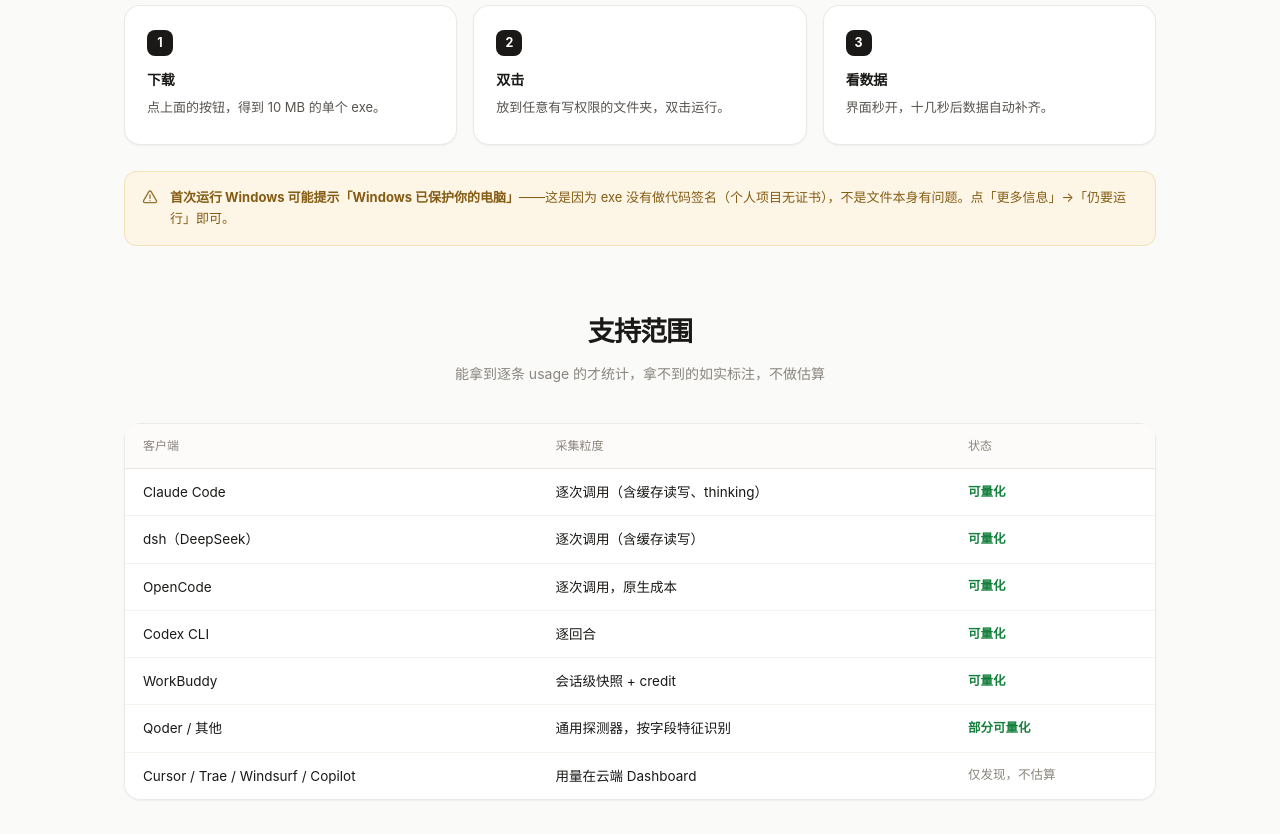
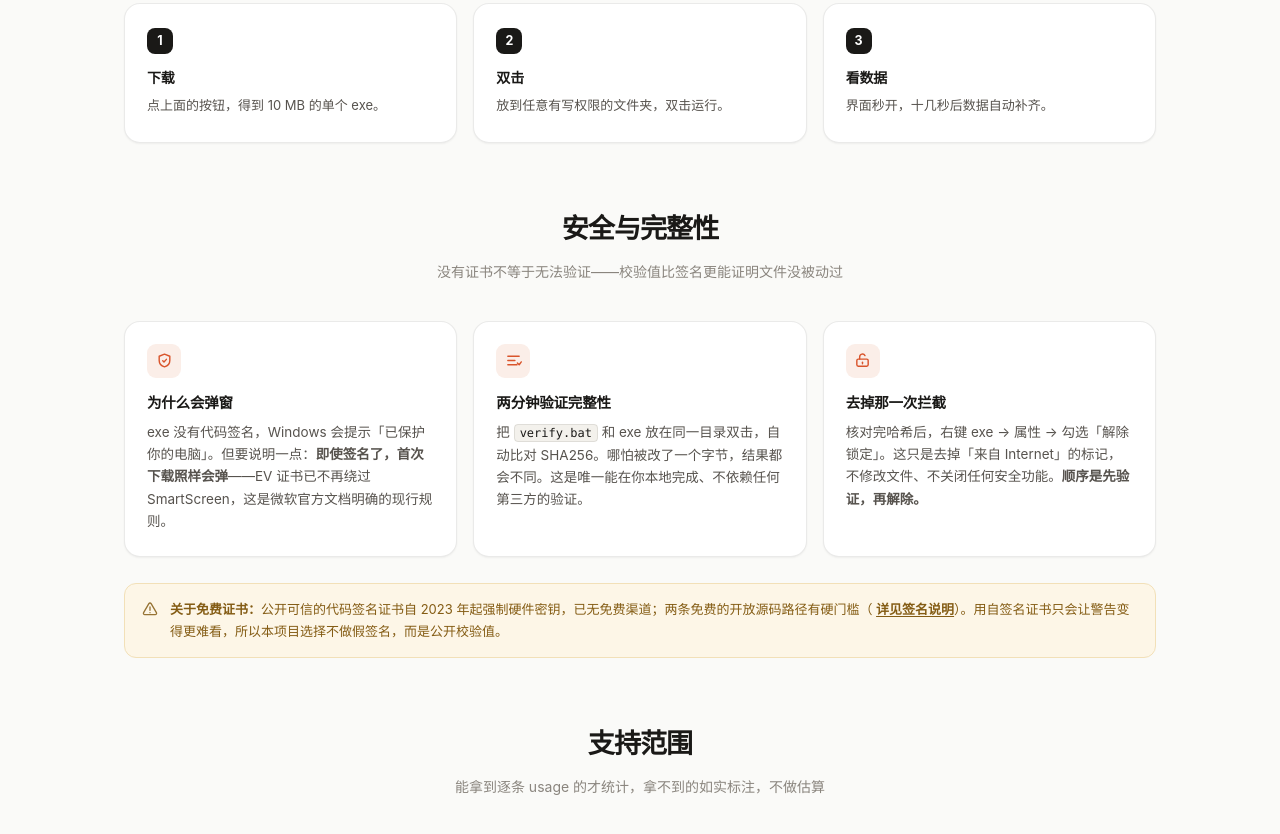
Before and after one commit to hhxpoint/tokenpanel, a plain HTML site: page docs/index.html in a window 1280 px wide. Shown: the part 1919-2753 px from the top of the page. Drawn offline with Linux system fonts and the light colour scheme; no server answers.

Commit message:
feat: 完整性校验与签名策略，降低未签名 exe 的信任摩擦
核实结论（微软官方文档）：EV 证书自 2023 年起不再绕过 SmartScreen，
OV/EV 首次下载一样弹窗，买证书无法解决该问题。可信代码签名证书也已
强制硬件密钥，公开渠道无免费证书。

因此改为把透明度做到位：
- 新增 SHA256SUMS.txt 与 verify.bat，双击即可比对哈希（已实测正常/篡改两种路径）
- 落地页新增「安全与完整性」三卡区块，说明弹窗成因、校验方法与解除锁定步骤
- 新增 docs/signing.md：签名现状、免费方案真实门槛、Code signing policy
- README 增加独立的代码签名策略章节，供 SignPath 等免费渠道申请使用
- build_exe.bat 构建后自动生成校验文件

```diff
--- a/docs/index.html
+++ b/docs/index.html
@@ -105,6 +105,9 @@
   .card .ic svg{width:17px;height:17px}
   .card h3{margin:0 0 6px;font-size:14.5px;font-weight:650;letter-spacing:-.2px}
   .card p{margin:0;font-size:13.5px;color:var(--text2);line-height:1.65}
+  .card code{font-family:ui-monospace,SFMono-Regular,Menlo,Consolas,monospace;font-size:12px;
+    background:#f3f1ec;border:1px solid var(--line);border-radius:4px;padding:1px 5px;
+    color:var(--text);white-space:nowrap}
 
   /* 步骤 */
   .steps{display:grid;grid-template-columns:repeat(3,1fr);gap:16px;counter-reset:s}
@@ -120,6 +123,7 @@
     border:1px solid #f2e0b8;border-radius:12px;padding:15px 17px;font-size:13px;
     color:#845c14;line-height:1.65;margin-top:26px}
   .note svg{width:16px;height:16px;flex:none;margin-top:2px;opacity:.85}
+  .note a{color:inherit;text-decoration:underline;text-underline-offset:2px;font-weight:600}
   .note b{font-weight:650}
 
   /* 支持矩阵 */
@@ -194,7 +198,9 @@
         下载 Windows 版
       </a>
       <div class="meta" id="meta"><b>v0.1.3</b> · 10.3 MB · Windows 10/11 x64</div>
-      <div class="alt">或者 <a href="https://github.com/hhxpoint/tokenpanel/releases">查看全部版本</a></div>
+      <div class="alt">或者 <a href="https://github.com/hhxpoint/tokenpanel/releases">查看全部版本</a>
+        · <a id="shaLink" href="https://github.com/hhxpoint/tokenpanel/releases/latest/download/SHA256SUMS.txt">SHA256 校验值</a>
+        · <a href="https://github.com/hhxpoint/tokenpanel/blob/main/docs/signing.md">签名说明</a></div>
     </div>
 
     <div class="shot r r4">
@@ -249,12 +255,60 @@
       <div class="step"><div class="n">3</div><b>看数据</b><span>界面秒开，十几秒后数据自动补齐。</span></div>
     </div>
 
+  </section>
+
+  <section style="padding-top:0">
+    <div class="sec-head">
+      <h2>安全与完整性</h2>
+      <p>没有证书不等于无法验证——校验值比签名更能证明文件没被动过</p>
+    </div>
+
+    <div class="cards">
+      <div class="card">
+        <div class="ic">
+          <svg viewBox="0 0 24 24" fill="none" stroke="currentColor" stroke-width="2"
+               stroke-linecap="round" stroke-linejoin="round">
+            <path d="M12 3 4.5 6v6c0 4.2 3.1 7.7 7.5 9 4.4-1.3 7.5-4.8 7.5-9V6L12 3Z"/>
+            <path d="M9.5 12.2 11.3 14l3.4-3.6"/>
+          </svg>
+        </div>
+        <h3>为什么会弹窗</h3>
+        <p>exe 没有代码签名，Windows 会提示「已保护你的电脑」。但要说明一点：<b>即使签名了，首次下载照样会弹</b>——EV 证书已不再绕过 SmartScreen，这是微软官方文档明确的现行规则。</p>
+      </div>
+
+      <div class="card">
+        <div class="ic">
+          <svg viewBox="0 0 24 24" fill="none" stroke="currentColor" stroke-width="2"
+               stroke-linecap="round" stroke-linejoin="round">
+            <path d="M4 6h16M4 12h10M4 18h13"/>
+            <path d="m17.5 15.5 2.5 2.5 3-4"/>
+          </svg>
+        </div>
+        <h3>两分钟验证完整性</h3>
+        <p>把 <code>verify.bat</code> 和 exe 放在同一目录双击，自动比对 SHA256。哪怕被改了一个字节，结果都会不同。这是唯一能在你本地完成、不依赖任何第三方的验证。</p>
+      </div>
+
+      <div class="card">
+        <div class="ic">
+          <svg viewBox="0 0 24 24" fill="none" stroke="currentColor" stroke-width="2"
+               stroke-linecap="round" stroke-linejoin="round">
+            <rect x="4" y="10" width="16" height="10" rx="2"/>
+            <path d="M8 10V7a4 4 0 0 1 7.5-2"/>
+            <path d="M12 14.5v2"/>
+          </svg>
+        </div>
+        <h3>去掉那一次拦截</h3>
+        <p>核对完哈希后，右键 exe → 属性 → 勾选「解除锁定」。这只是去掉「来自 Internet」的标记，不修改文件、不关闭任何安全功能。<b>顺序是先验证，再解除。</b></p>
+      </div>
+    </div>
+
     <div class="note">
       <svg viewBox="0 0 24 24" fill="none" stroke="currentColor" stroke-width="2" stroke-linecap="round">
         <path d="M12 9v5M12 17.5h.01"/>
         <path d="M10.3 3.9 2.4 17.5A2 2 0 0 0 4.1 20.5h15.8a2 2 0 0 0 1.7-3L13.7 3.9a2 2 0 0 0-3.4 0Z"/>
       </svg>
-      <span><b>首次运行 Windows 可能提示「Windows 已保护你的电脑」</b>——这是因为 exe 没有做代码签名（个人项目无证书），不是文件本身有问题。点「更多信息」→「仍要运行」即可。</span>
+      <span><b>关于免费证书：</b>公开可信的代码签名证书自 2023 年起强制硬件密钥，已无免费渠道；两条免费的开放源码路径有硬门槛（
+        <a href="https://github.com/hhxpoint/tokenpanel/blob/main/docs/signing.md">详见签名说明</a>）。用自签名证书只会让警告变得更难看，所以本项目选择不做假签名，而是公开校验值。</span>
     </div>
   </section>
 
@@ -284,6 +338,7 @@
       <div>
         <a href="https://github.com/hhxpoint/tokenpanel">源码</a>
         <a href="https://github.com/hhxpoint/tokenpanel/releases">版本历史</a>
+        <a href="https://github.com/hhxpoint/tokenpanel/blob/main/docs/signing.md">Code signing policy</a>
         <a href="https://github.com/hhxpoint/tokenpanel/issues">反馈</a>
       </div>
       <div>MIT License · 数据只留在你自己的电脑上</div>
```
Also changed, not shown: SHA256SUMS.txt (added), 4 other files.
